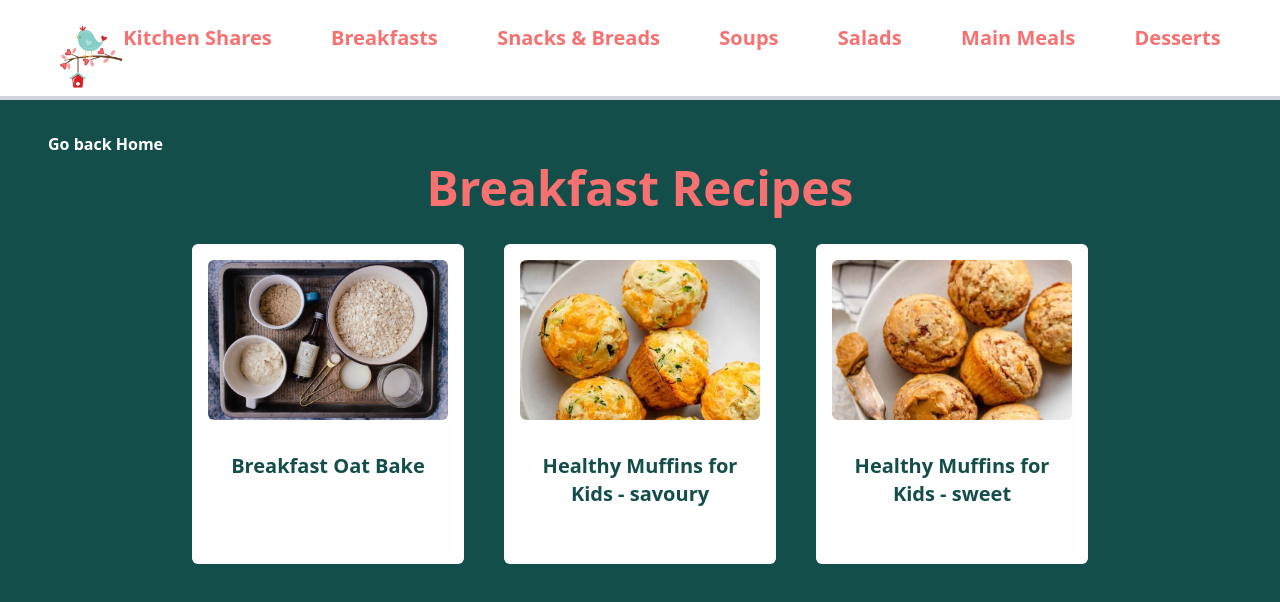
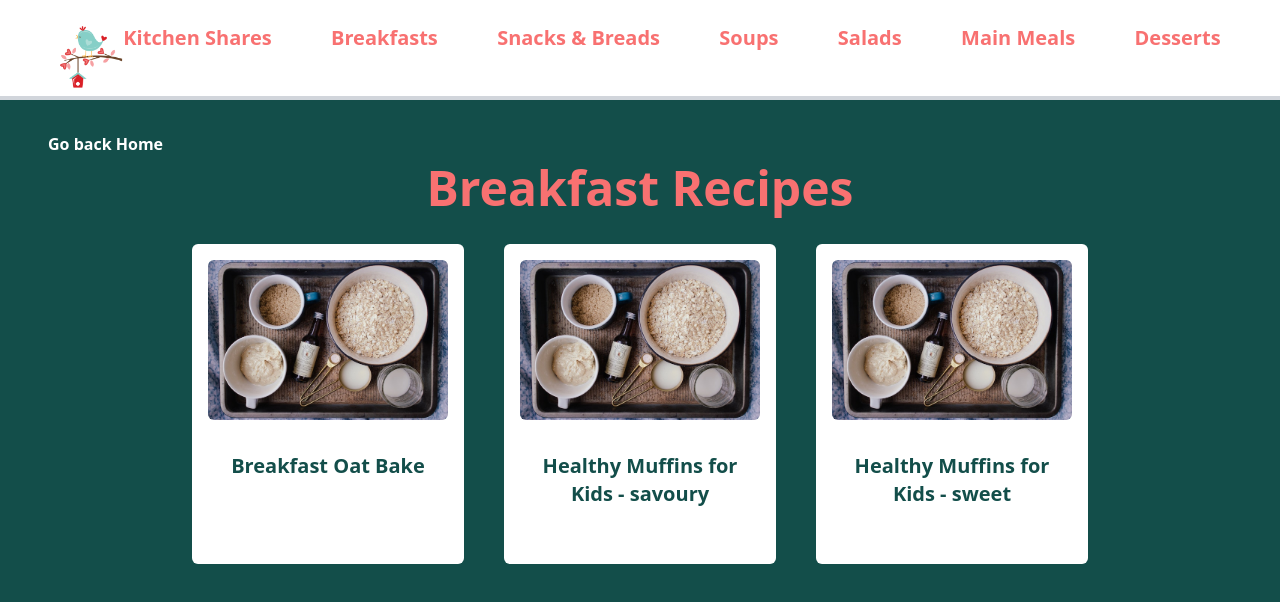
Before and after one commit to BiancaNiemann/Recipe_Site_React, a React (Vite) app: page /breakfast in a window 1280 px wide. Shown: the top 602 px of the page. Built offline with nearby package versions, Linux system fonts and the light colour scheme.

Commit message:
testing image import

```diff
--- a/src/pages/Breakfast.jsx
+++ b/src/pages/Breakfast.jsx
@@ -2,11 +2,13 @@ import React from "react"
 import { Link } from "react-router-dom"
 import { meals } from "../data/data"
 //import { AiOutlineArrowLeft } from 'react-icons/Ai'
+import testPic from '../../public/images/oats.jpg'
 
 export default function Breakfast() {
 
     const recipeRender = meals.map(item => {
         if (item.mealType === "breakfast") {
+            console.log(item.image)
             return (
                 <div className="bg-white rounded-md h-80 px-4 pt-4" key={item.uuid} >
                     <Link
@@ -14,7 +16,7 @@ export default function Breakfast() {
                         key={item.uuid}
                         style={{ textDecoration: 'none' }}
                     >
-                        <img className="w-60 h-40 rounded-md" src={`../public/images/${item.image}`} />
+                        <img className="w-60 h-40 rounded-md" src={testPic} />
                             <h3 className="text-teal-900 font-bold px-4 w-60 pt-8 text-center text-xl">{item.name}</h3>
                     </Link>
                 </div>
```
